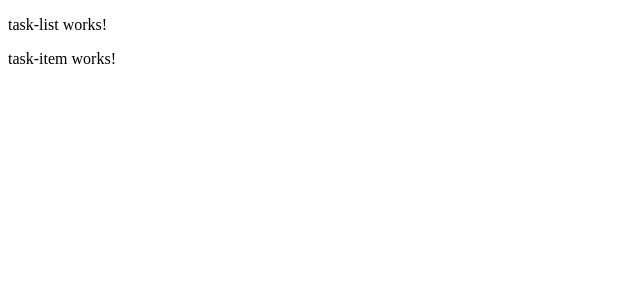
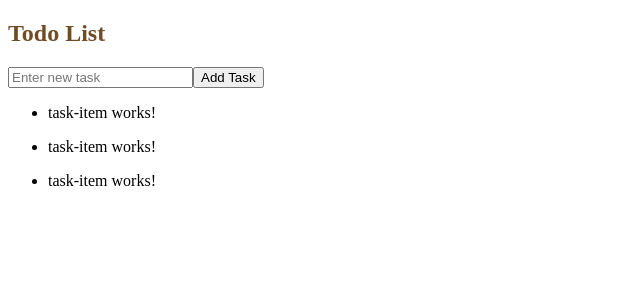
Before and after one commit to SayedShehata1/Angular-TODO-LIST, an Angular app: page / in a window 1280 px wide. Shown: the top 300 px of the page, without its empty margins (0-640 px from the left). Built offline with nearby package versions, Linux system fonts and the light colour scheme; data requests are answered from the project's data file.

Commit message:
feat: :sparkles: Create TaskList Component

```diff
--- a/src/app/Components/task-list/task-list.component.html
+++ b/src/app/Components/task-list/task-list.component.html
@@ -1,2 +1,20 @@
-<p>task-list works!</p>
-<app-task-item></app-task-item>
+<div class="task-list">
+  <h2 style="color: #714d26">Todo List</h2>
+  <form (submit)="addTask($event)" class="addTodo">
+    <input
+      type="text"
+      [(ngModel)]="newTaskTitle"
+      name="taskInput"
+      placeholder="Enter new task"
+      class="task-input"
+    />
+    <button type="submit" class="add-button">Add Task</button>
+  </form>
+
+  <ul>
+    <li *ngFor="let task of tasks" class="task-item">
+      <app-task-item></app-task-item>
+    </li>
+    <li *ngIf="tasks.length === 0">No tasks found</li>
+  </ul>
+</div>
--- a/src/app/Components/task-list/task-list.component.ts
+++ b/src/app/Components/task-list/task-list.component.ts
@@ -1,11 +1,61 @@
-import { Component } from '@angular/core';
+import { Component, OnInit } from '@angular/core';
 import { TaskItemComponent } from '../task-item/task-item.component';
+import { Task } from '../../Models/Task';
+import { TaskService } from '../../Services/task.service';
+import { CommonModule } from '@angular/common';
+import { FormsModule } from '@angular/forms';
 
 @Component({
   selector: 'app-task-list',
   standalone: true,
-  imports: [TaskItemComponent],
+  imports: [TaskItemComponent, CommonModule, FormsModule],
   templateUrl: './task-list.component.html',
   styleUrl: './task-list.component.css',
 })
-export class TaskListComponent {}
+export class TaskListComponent implements OnInit {
+  tasks: Task[] = [];
+  newTaskTitle: string = '';
+
+  constructor(private taskService: TaskService) {}
+
+  ngOnInit(): void {
+    // Get all tasks
+    this.taskService.getTasks().subscribe((tasks) => {
+      this.tasks = tasks;
+    });
+  }
+
+  // Add a new task
+  addTask(e: Event) {
+    e.preventDefault();
+    if (!this.newTaskTitle.trim()) return;
+    const newTask: Task = {
+      title: this.newTaskTitle,
+      completed: false,
+      id:
+        this.tasks.length > 0
+          ? `${Math.max(...this.tasks.map((t) => +t.id)) + 1}`
+          : '1',
+    };
+    this.taskService.createTask(newTask).subscribe((task) => {
+      this.tasks.push(task);
+      this.newTaskTitle = '';
+    });
+  }
+
+  // Toggle completion
+  toggleCompleted(task: Task) {
+    this.taskService.toggleCompletion(task).subscribe((updatedTask) => {
+      this.tasks = this.tasks.map((t) =>
+        t.id === updatedTask.id ? updatedTask : t
+      );
+    });
+  }
+
+  // Delete a task
+  deleteTask(id: string) {
+    this.taskService.deleteTask(id).subscribe(() => {
+      this.tasks = this.tasks.filter((task) => task.id !== id);
+    });
+  }
+}
--- a/src/app/Services/task.service.ts
+++ b/src/app/Services/task.service.ts
@@ -21,7 +21,6 @@ export class TaskService {
 
   // Toggle Task Completion
   toggleCompletion(task: Task): Observable<Task> {
-    console.log('Task completed:', task);
     return this.http.put<Task>(`${this.API_URL}/${task.id}`, {
       ...task,
       completed: !task.completed,
@@ -30,7 +29,6 @@ export class TaskService {
 
   // Delete a task
   deleteTask(id: string): Observable<void> {
-    console.log('Task deleted:', id);
     return this.http.delete<void>(`${this.API_URL}/${id}`);
   }
 }
```
